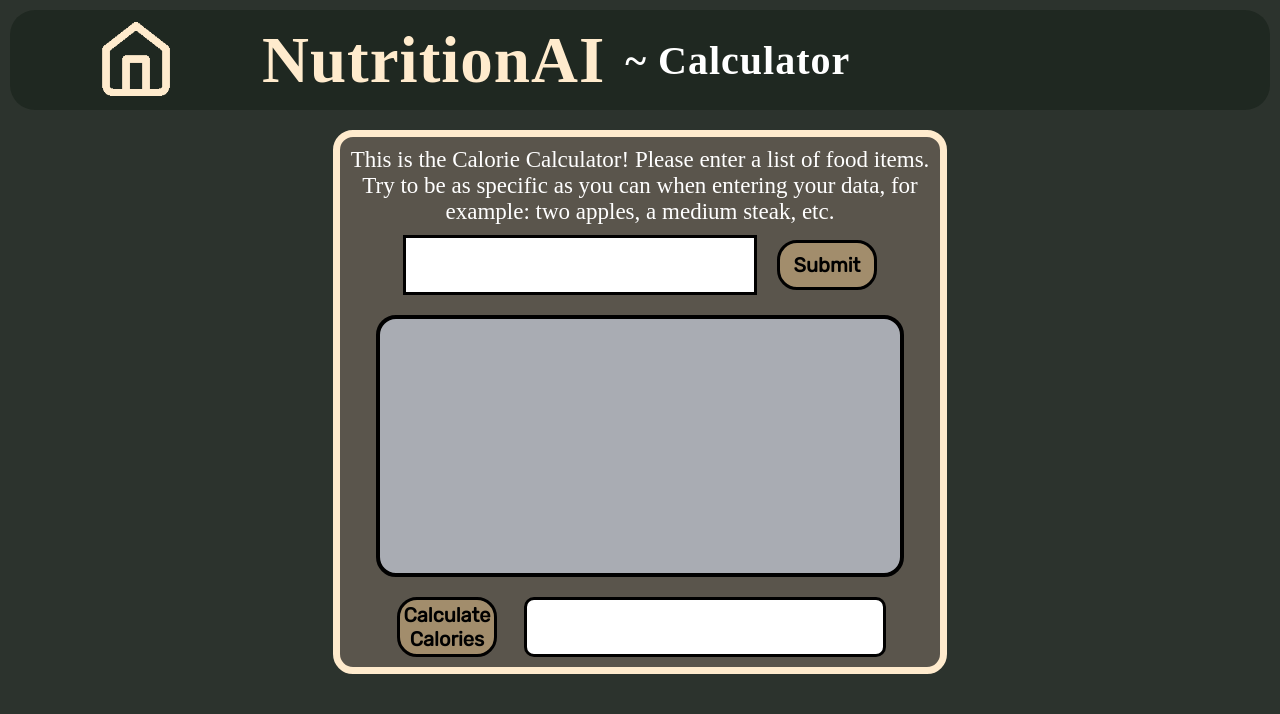
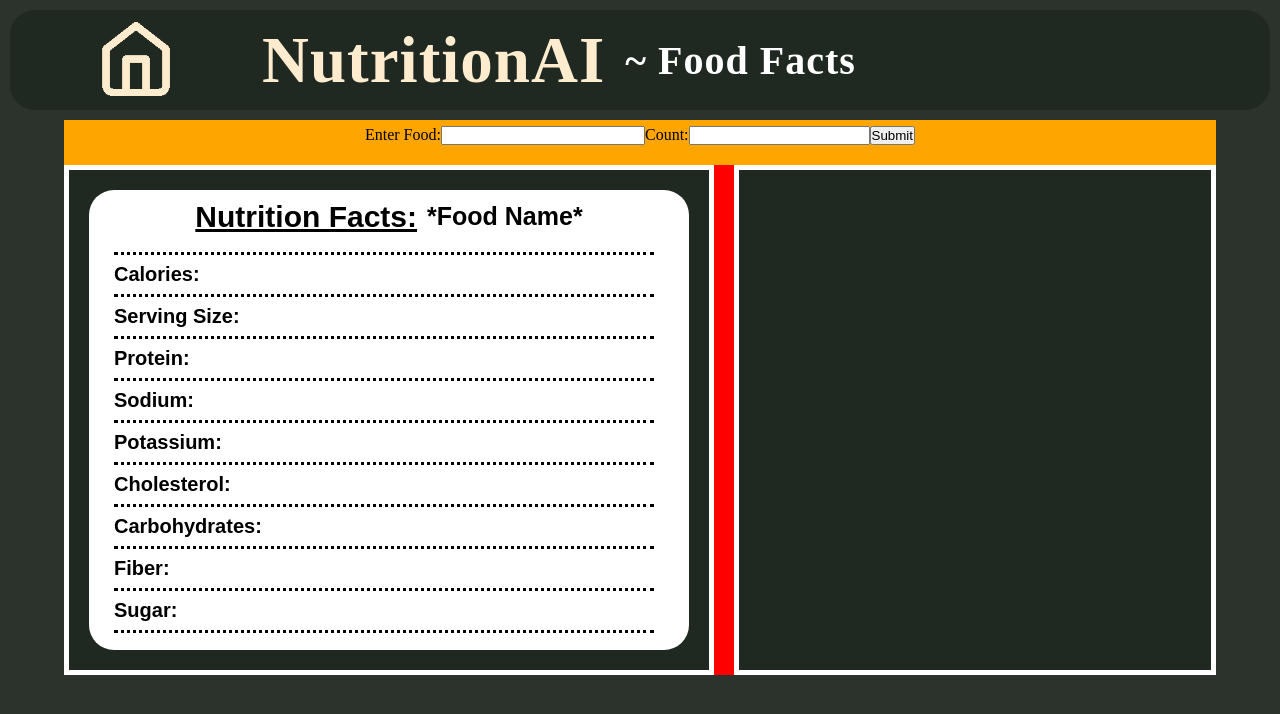
Before and after one commit to gerry-montemayor/Nutrition-AI, a website: page public/calories.html in a window 1280 px wide. Drawn offline with Linux system fonts and the light colour scheme.

Commit message:
Switched from using ChatGPT API for calorie counting, made a new section that allows for nutrition info based on searched foods using a new API

```diff
--- a/package.json
+++ b/package.json
@@ -11,9 +11,11 @@
   "license": "ISC",
   "description": "",
   "dependencies": {
+    "axios": "^1.6.7",
     "body-parser": "^1.20.2",
     "cors": "^2.8.5",
     "express": "^4.18.2",
-    "openai": "^4.25.0"
+    "openai": "^4.25.0",
+    "request": "^2.88.2"
   }
 }
--- a/public/calories.html
+++ b/public/calories.html
@@ -4,11 +4,8 @@
 <head>
   <meta charset="UTF-8">
   <meta name="viewport" content="width=device-width, initial-scale=1.0">
-  <title>NutritionAI</title>
+  <title>Document</title>
   <link rel="stylesheet" href="./styles.css">
-  <link rel="preconnect" href="https://fonts.googleapis.com">
-  <link rel="preconnect" href="https://fonts.gstatic.com" crossorigin>
-  <link href="https://fonts.googleapis.com/css2?family=Rubik:ital@0;1&display=swap" rel="stylesheet">
 </head>
 
 <body>
@@ -18,136 +15,96 @@
       <button type="submit"> <img src="./images/home_icon.png"></button>
     </form>
     <p> NutritionAI </p>
-    <p class="subtitle" style="margin-left: 20px"> ~ Calculator</p>
+    <p class="subtitle" style="margin-left: 20px"> ~ Food Facts</p>
   </nav>
-  <div id="main-calculator-container">
-    <div id="calculator-container">
 
-      <p class="calc-description">This is the Calorie Calculator! Please enter a list of food items. Try to be
-        as specific as you can when entering your data, for example: two apples, a medium steak, etc.
-      </p>
+  <div class="main-foodfacts-container">
+    <form style="display: flex; flex-direction: row; width: max-content; margin-top: 10px;">
+      <label for="food">Enter Food:</label>
+      <input type="text" name="food" id="food" style="width: 200px;">
+      <label for="count">Count:</label>
+      <input type="number" name="count" id="count">
 
+      <button type="submit" id="food-data-submit">Submit</button>
+    </form>
 
-      <form id="input-form" action="">
-        <input type="text" name="foods-input" id="foods-input">
-        <button type="submit">Submit</button>
-      </form>
-      <ul id="list-output">
+    <div class="foodfacts-container">
+      <div id="single-food-fact-container" class="foodfacts">
+        <div class="single-food-info">
+          <div style="display: flex; align-items: center; justify-content: center;">
+            <p class="nutrition-facts-title">Nutrition Facts: </p>
+            <p class="nutrition-facts-title" style="text-decoration: none; margin-left: 10px; font-size: 25px;"> *Food Name*</p>
+          </div>
+          </br>
+          <div class="nutrition-facts-text"
+            style="width: 100%;margin-left: 50px; display: flex; flex-direction: column; align-items: flex-start; height: 400px; gap: 8px;">
+            <hr style="color: black; width: 90%;  border: 0; border-bottom: 3px dotted black" />
 
-      </ul>
+            <p>Calories: </p>
+            <hr style="color: black; width: 90%;  border: 0; border-bottom: 3px dotted black" />
+            <p>Serving Size: </p>
+            <hr style="color: black; width: 90%;  border: 0; border-bottom: 3px dotted black" />
 
+            <p>Protein: </p>
+            <hr style="color: black; width: 90%;  border: 0; border-bottom: 3px dotted black" />
 
-      <div class="chat-response-container">
-        <form id="calories-form" action="">
-          <input style="display: none" type="text" name="message" id="message">
-          <button type="submit">Calculate Calories</button>
+            <p>Sodium: </p>
+            <hr style="color: black; width: 90%;  border: 0; border-bottom: 3px dotted black" />
 
-        </form>
-        <div id="chat-log">
+            <p>Potassium: </p>
+            <hr style="color: black; width: 90%;  border: 0; border-bottom: 3px dotted black" />
+
+            <p>Cholesterol: </p>
+            <hr style="color: black; width: 90%;  border: 0; border-bottom: 3px dotted black" />
+
+            <p>Carbohydrates: </p>
+            <hr style="color: black; width: 90%;  border: 0; border-bottom: 3px dotted black" />
+
+            <p>Fiber: </p>
+            <hr style="color: black; width: 90%;  border: 0; border-bottom: 3px dotted black" />
+
+            <p>Sugar: </p>
+            <hr style="color: black; width: 90%;  border: 0; border-bottom: 3px dotted black" />
+
+          </div>
 
         </div>
       </div>
+      <div id="calorie-count-container" class="foodfacts">
+
+      </div>
     </div>
-  </div>
-</body>
-
-<script>
 
 
-  var submitted = false;
-  var isNewPrompt = true;
-
-  var messageToSend = "";
-
-  //the form user types in foods
-  const inputForm = document.getElementById("input-form");
-  //the input element of the form
-  const userInput = document.getElementById("foods-input");
-
-  //the list element that holds all inputs
-  const foodListDiv = document.getElementById("list-output")
-
-  const chatLog = document.getElementById("chat-log");
-  const message = document.getElementById("message");
-  const caloriesForm = document.getElementById("calories-form");
+  </div>
 
 
+  <script>
+    const submitForm = document.getElementById("food-data-submit");
+    const foodInput = document.getElementById("food")
 
-  inputForm.addEventListener('submit', (e) => {
-    e.preventDefault();
-    var inputFood = userInput.value;
-    messageToSend += `${inputFood},`;
-    userInput.value = "";
+    submitForm.addEventListener('click', (e) => {
+      e.preventDefault();
 
-    const listElement = document.createElement('li');
-    listElement.innerHTML = `${inputFood}`
-    foodListDiv.appendChild(listElement);
-    message.value = messageToSend;
-  })
-
-  userInput.addEventListener('click', () => {
-    if (submitted) {
-      foodListDiv.innerHTML = "";
-      chatLog.innerHTML = "";
-      isNewPrompt = true;
-      submitted = false;
-    }
-  })
+      fetch('/nutrition', {
+        method: 'POST',
+        headers: {
+          'Content-type': 'application/json'
+        },
+        body: JSON.stringify({ query: `${foodInput.value}` })
+      }).then(res => {
+        return res.json();
+      }).then(data => {
+        console.log(data);
+      })
+    })
 
 
 
 
-  let messages = []
 
-  caloriesForm.addEventListener('submit', (e) => {
-    e.preventDefault();
-    if (!isNewPrompt) {
-      chatLog.innerHTML = "";
-      foodListDiv.innerHTML = "";
-      messageToSend = "";
-      isNewPrompt = true;
-    } else {
-      isNewPrompt = false;
-      submitted = true;
-      messageToSend = "";
+  </script>
 
-      const messageText = message.value;
-
-      const newMessage = {
-        "role": "user",
-        "content": `${messageText}`
-      }
-      messages.push(newMessage);
-
-      message.value = ""
-      const messageElement = document.createElement('div');
-      messageElement.innerHTML = `<div> ${messageText}</div>`
-      // chatLog.appendChild(messageElement);
-
-      fetch('/calories', {
-        method: 'POST',
-        headers: {
-          'Content-type': 'application/json'
-        },
-        body: JSON.stringify({ messages })
-      }).then(res => res.json())
-        .then(data => {
-          let newAssistantMessage = { "role": "assistant", "content": `${data.completion.content}` }
-          messages.push(newAssistantMessage);
-          const messageText = message.value;
-          message.value = "";
-          const messageElement = document.createElement('div');
-          messageElement.innerHTML = `<div>${data.completion.content} calories </div>`;
-          chatLog.appendChild(messageElement);
-
-        })
-    }
-
-  })
-
-
-
-
-</script>
+</body>
 
 </html>
--- a/public/styles.css
+++ b/public/styles.css
@@ -413,3 +413,61 @@ li {
   gap: 20px;
   width: 350px;
 }
+
+.main-foodfacts-container {
+  background-color: orange;
+  width: 90%;
+  height: 550px;
+  margin-left: 5%;
+  display: flex;
+  flex-direction: column;
+  gap: 20px;
+  justify-content: center;
+  align-items: center;
+}
+
+.foodfacts-container {
+  height: 100%;
+  width: 100%;
+  background-color: red;
+  display: flex;
+  gap: 20px;
+  justify-content: center;
+  align-items: center;
+}
+
+.foodfacts {
+  width: 650px;
+  background-color: #1f2821;
+  height: 500px;
+  border: 5px solid white;
+
+}
+
+.single-food-info {
+  background-color: white;
+  margin: 20px;
+  width: 600px;
+  height: 460px;
+  border-radius: 25px;
+  display: flex;
+  flex-direction: column;
+  justify-content: top;
+  align-items: center;
+}
+
+.nutrition-facts-title {
+  font-size: 30px;
+  font-weight: 600;
+  font-family: "Rubik", sans-serif;
+  margin-top: 10px;
+  text-decoration: underline;
+
+
+}
+
+.nutrition-facts-text {
+  font-family: "Rubik", sans-serif;
+  font-size: 20px;
+  font-weight: 600;
+}
```
Also changed, not shown: index.js (+17 -2 lines), public/index.html (+2 -2 lines), public/recipes.html (+143 -2 lines), 1 other file.
